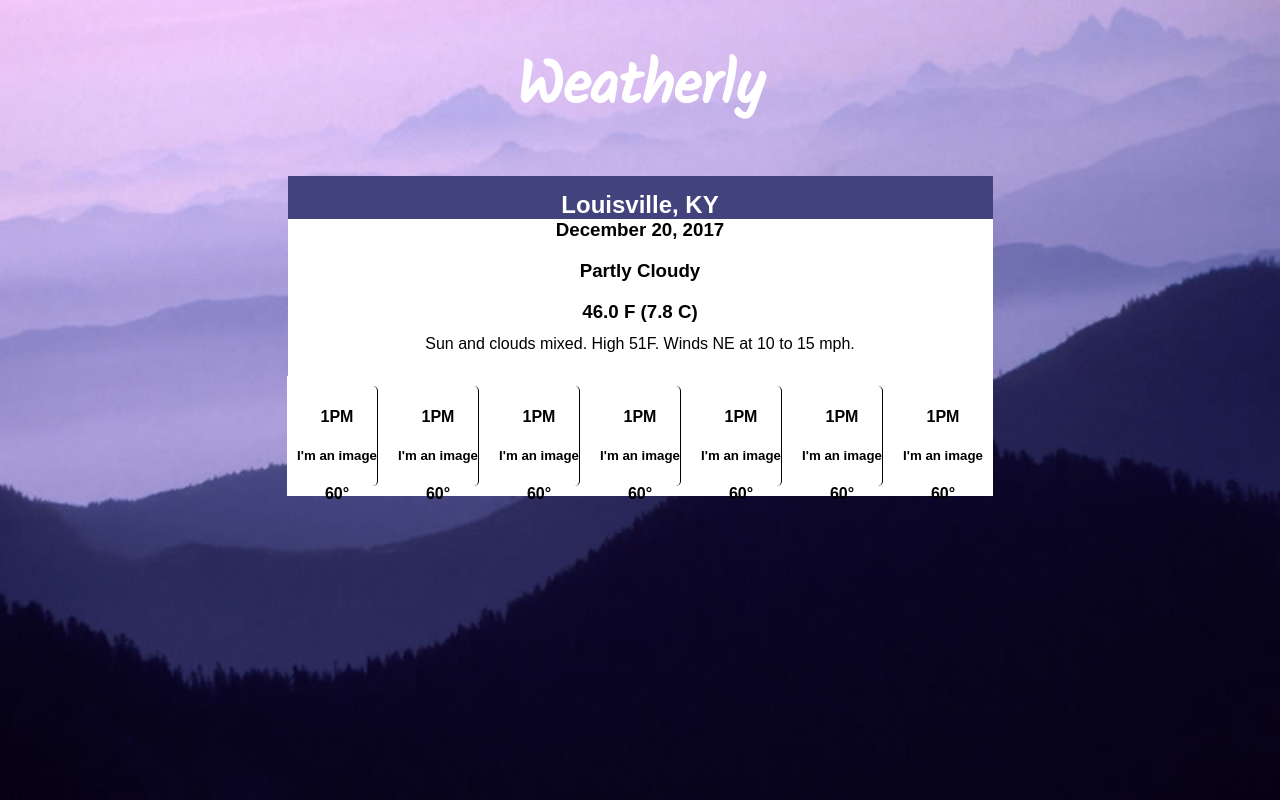
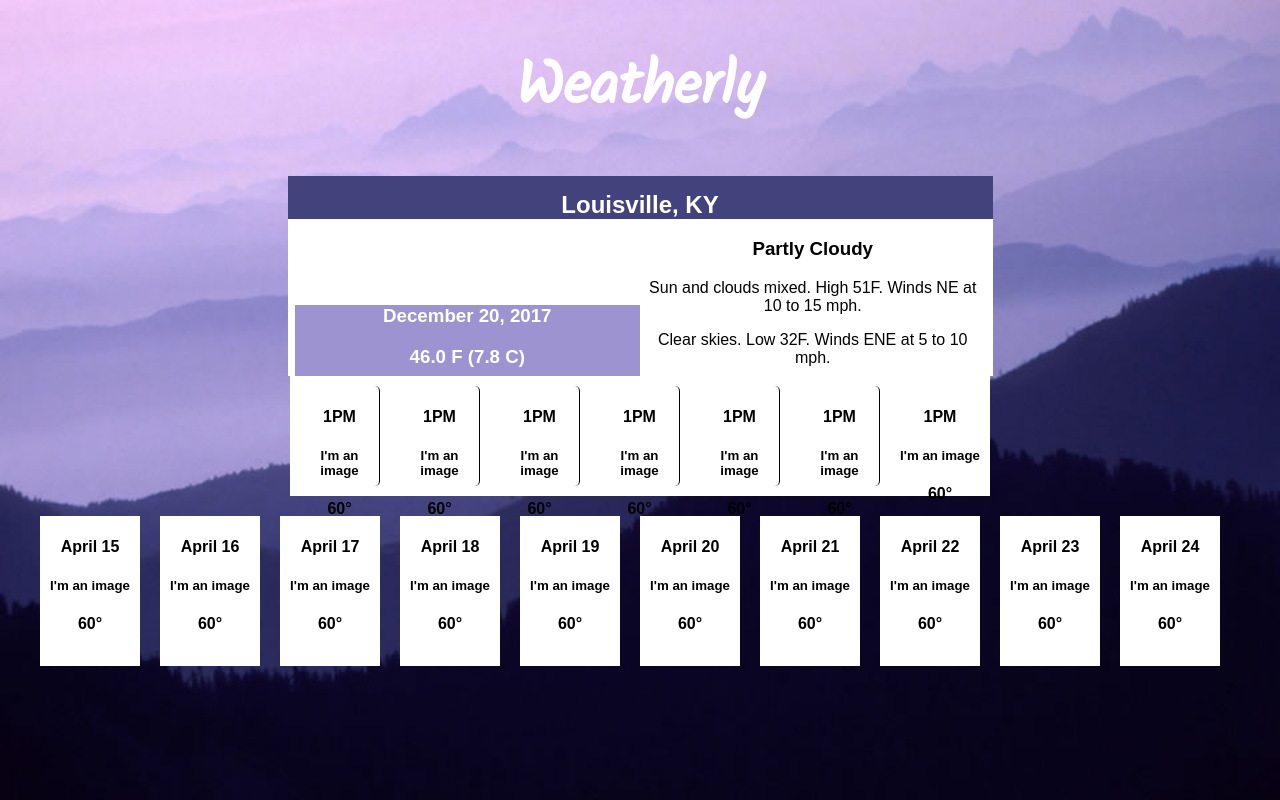
Before and after one commit to meloncatty/weatherly, a React (Create React App) app: page / in a window 1280 px wide. Built offline with nearby package versions, Linux system fonts and the light colour scheme.

Commit message:
add ten day forecast and minor styling

```diff
--- a/src/App.css
+++ b/src/App.css
@@ -1,3 +1,9 @@
+*,
+*:after,
+*:before {
+  box-sizing: border-box;
+}
+
 .App {
   text-align: center;
   display: flex;
--- a/src/App.js
+++ b/src/App.js
@@ -3,6 +3,7 @@ import './App.css'
 import Search from './Search.js'
 import CurrentWeather from './CurrentWeather.js'
 import SevenHour from './SevenHour.js'
+import TenDay from './TenDay.js'
 import data from './mockData.js'
 import {getCurrLocation, getCurrDate, getCurrCondition, getCurrTemp,  getCurrHigh, getCurrLow} from './cleanData.js'
 
@@ -47,6 +48,7 @@ class App extends Component {
         currLow= {this.state.currLow}
         />
         <SevenHour />
+        <TenDay />
       </div>
     )
   }
--- a/src/CurrentWeather.css
+++ b/src/CurrentWeather.css
@@ -1,5 +1,23 @@
+*,
+*:after,
+*:before {
+  box-sizing: border-box;
+}
+.curr-weather-condition {
+  display: inline-block;
+  flex-direction: column;
+  width: 49%;
+}
+
+.curr-weather-data-container {
+  display: flex;
+  flex-direction: row;
+}
+
 .curr-weather-div {
   background: #fff;
+  display: flex;
+  flex-direction: row;
   height: 200px;
   width: 705px;
   display: flex;
@@ -15,25 +33,15 @@
 }
 
 .curr-weather-temp {
-  /* background-color: #42437C;
-  color: #fff; */
-
+  background-color: #9D93D0;
+  display:inline-block;
+  /* display: flex; */
+  /* flex-direction: column; */
+  color: #fff;
   height: 100px;
+  width: 49%;
 }
 
 .curr-weather-date{
   margin:0;
 }
-
-.forecast-button {
-  background: none;
-  border: 1px solid #42437C;
-  color: #42437C;
-  height: 30px;
-  margin-top: 10px;
-}
-
-.forecast-button:hover{
-  background-color: #42437C;
-  color: #fff;
-}
--- a/src/CurrentWeather.js
+++ b/src/CurrentWeather.js
@@ -10,15 +10,17 @@ class CurrentWeather extends Component {
   return (
     <div className="curr-weather-div">
       <h2 className="curr-weather-location">{this.props.currLocation}</h2>
-
-
-      <div className="curr-weather-temp">
-        <h3 className ="curr-weather-date">{this.props.currDate}</h3>
-        <h3>{this.props.currCondition}</h3>
-        <h3>{this.props.currTemp}</h3>
+      <div className="curr-weather-left-data-container">
+        <div className="curr-weather-temp">
+          <h3 className ="curr-weather-date">{this.props.currDate}</h3>
+          <h3>{this.props.currTemp}</h3>
+        </div>
+        <div className="curr-weather-condition">
+          <h3>{this.props.currCondition}</h3>
+          <p>{this.props.currHigh}</p>
+          <p>{this.props.currLow}</p>
+        </div>
       </div>
-      <p>{this.props.currHigh}</p>
-      <p>{this.props.currLow}</p>
     </div>
   )
 }
--- /dev/null
+++ b/src/TenDay.css
@@ -0,0 +1,12 @@
+.day-container {
+    display: flex;
+    flex-direction: row;
+    margin-top: 20px;
+}
+
+.day-card {
+    background-color: #fff;
+    height: 150px;
+    width: 100px;
+    margin-right: 20px;
+}
--- /dev/null
+++ b/src/TenDay.js
@@ -0,0 +1,69 @@
+import React, {Component} from 'react'
+import './TenDay.css'
+
+
+class TenDay extends Component {
+  constructor(props) {
+    super()
+
+  }
+
+  render() {
+    return(
+      <div className="day-container">
+      <section className="day-card">
+        <h4 className="day-date">April 15</h4>
+        <h5 className="image-desc">I'm an image</h5>
+        <h4 className="day-projected">60°</h4>
+      </section>
+      <section className="day-card">
+        <h4 className="day-date">April 16</h4>
+        <h5 className="image-desc">I'm an image</h5>
+        <h4 className="day-projected">60°</h4>
+      </section>
+      <section className="day-card">
+        <h4 className="day-date">April 17</h4>
+        <h5 className="image-desc">I'm an image</h5>
+        <h4 className="day-projected">60°</h4>
+      </section>
+      <section className="day-card">
+        <h4 className="day-date">April 18</h4>
+        <h5 className="image-desc">I'm an image</h5>
+        <h4 className="day-projected">60°</h4>
+      </section>
+      <section className="day-card">
+        <h4 className="day-date">April 19</h4>
+        <h5 className="image-desc">I'm an image</h5>
+        <h4 className="day-projected">60°</h4>
+      </section>
+      <section className="day-card">
+        <h4 className="day-date">April 20</h4>
+        <h5 className="image-desc">I'm an image</h5>
+        <h4 className="day-projected">60°</h4>
+      </section>
+      <section className="day-card">
+        <h4 className="day-date">April 21</h4>
+        <h5 className="image-desc">I'm an image</h5>
+        <h4 className="day-projected">60°</h4>
+      </section>
+      <section className="day-card">
+        <h4 className="day-date">April 22</h4>
+        <h5 className="image-desc">I'm an image</h5>
+        <h4 className="day-projected">60°</h4>
+      </section>
+      <section className="day-card">
+        <h4 className="day-date">April 23</h4>
+        <h5 className="image-desc">I'm an image</h5>
+        <h4 className="day-projected">60°</h4>
+      </section>
+      <section className="day-card">
+        <h4 className="day-date">April 24</h4>
+        <h5 className="image-desc">I'm an image</h5>
+        <h4 className="day-projected">60°</h4>
+      </section>
+      </div>
+    )
+  }
+}
+
+export default TenDay
```
Also changed, not shown: src/HourCard.js (deleted, +0 -8 lines).
